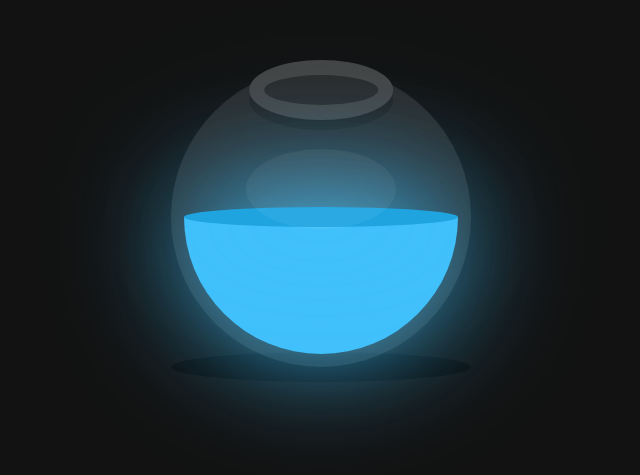
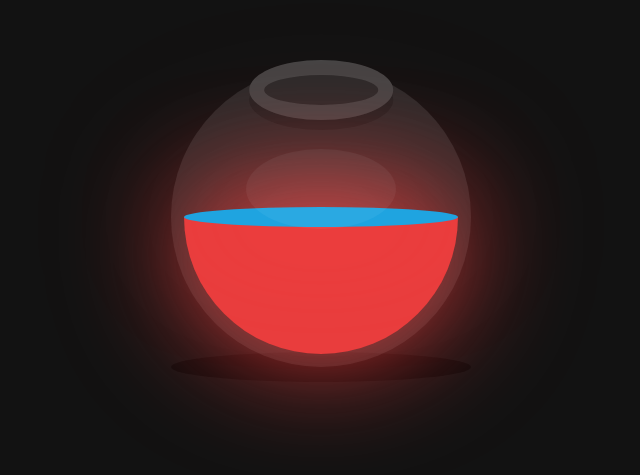
Before and after one commit to oMelonz/Glow-potion, a plain HTML site: page Glow pots/index.html in a window 1280 px wide. Shown: the part 183-658 px from the top of the page, without its empty margins (319-959 px from the left). Drawn offline with Linux system fonts and the light colour scheme.

Commit message:
color update

```diff
--- a/Glow pots/style.css
+++ b/Glow pots/style.css
@@ -54,10 +54,10 @@ section
     left: 5px;
     right: 5px;
     bottom: 5px;
-    background: #41c1fb;
+    background: #e93d3d;
     border-bottom-left-radius: 150px;
     border-bottom-right-radius: 150px;
-    filter: drop-shadow(0 0 60px #41c1fb);
+    filter: drop-shadow(0 0 60px #fb4141);
 }
 .liquid::before
 {
@@ -68,7 +68,7 @@ section
     height: 20px;
     background: #1fa4e0;
     border-radius: 50%;
-    filter: drop-shadow(0 0 60px #41c1fb);
+    filter: drop-shadow(0 0 60px #fb4141);
 }
 .shadow
 {
```
